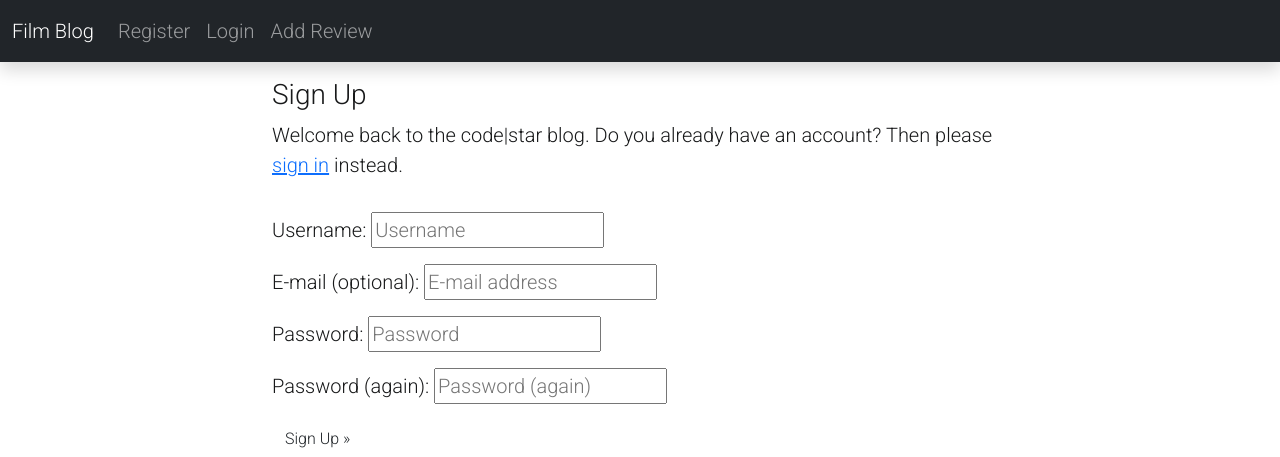
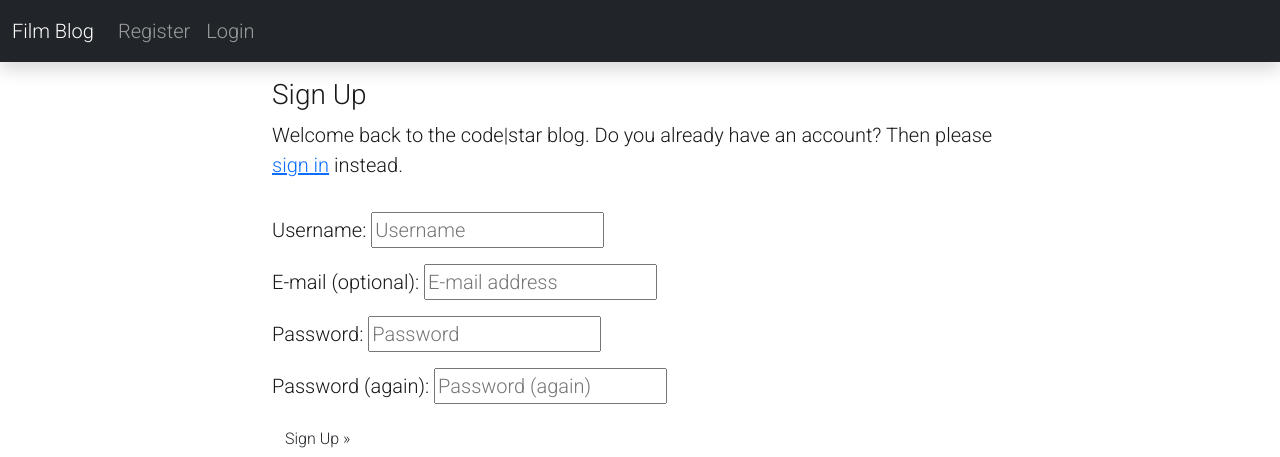
Before and after one commit to colinshaw1/portfolio-project-4, a Django app: page /accounts/signup/ in a window 1280 px wide. Shown: the top 457 px of the page. Run offline with Django 4.2, Linux system fonts and the light colour scheme.

Commit message:
add nav item to the correct place

```diff
--- a/templates/base.html
+++ b/templates/base.html
@@ -33,6 +33,9 @@
                     <li class="nav-item">
                         <a class="nav-link" href="{% url 'account_logout' %}">Logout</a>
                     </li>
+                    <li class="nav-item">
+                        <a class="nav-link" href="{% url 'add_post' %}">Add Review</a>
+                    </li>
                     {% else %}
                     <li class="nav-item">
                         <a class="nav-link" href="{% url 'account_signup' %}">Register</a>
@@ -40,9 +43,7 @@
                     <li class="nav-item">
                         <a class="nav-link" href="{% url 'account_login' %}">Login</a>
                     </li>
-                    <li class="nav-item">
-                        <a class="nav-link" href="{% url 'add_post' %}">Add Review</a>
-                    </li>
+
                     {% endif %}
                 </ul>
             </div>
```
